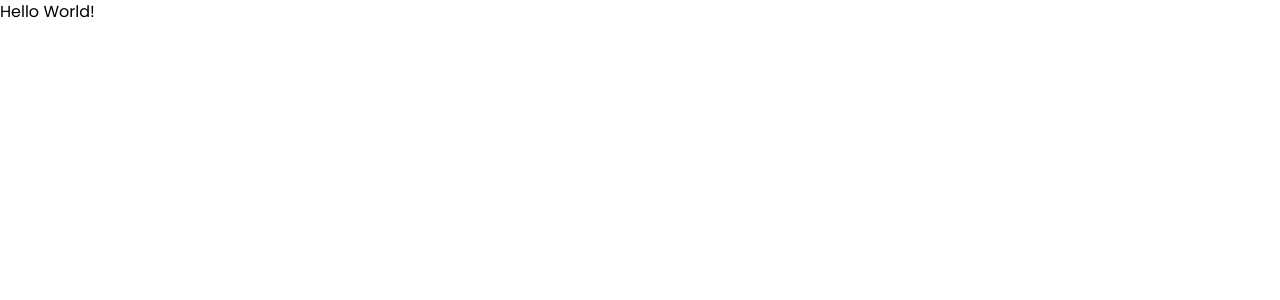
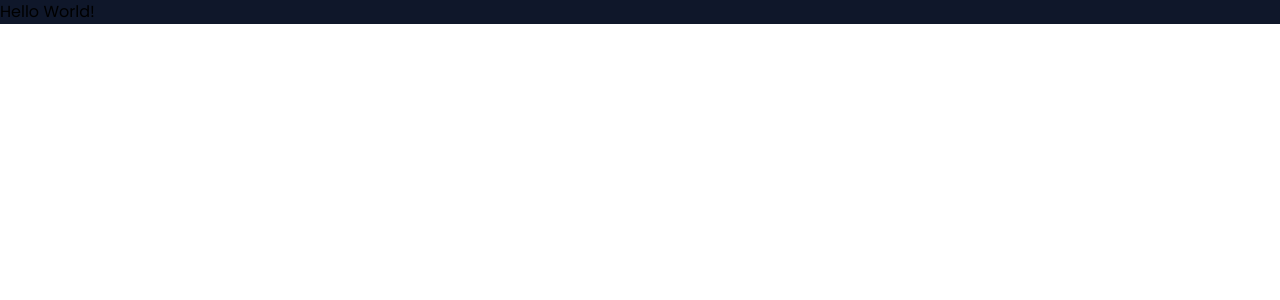
Before and after one commit to jaxonhill/personal-website-v2, a Next.js app: page / in a window 1280 px wide. Shown: the top 300 px of the page. Built offline with nearby package versions, Linux system fonts and the light colour scheme.

Commit message:
Add dark mode state

```diff
--- a/pages/_app.tsx
+++ b/pages/_app.tsx
@@ -1,13 +1,24 @@
-import '@/styles/globals.css'
-import type { AppProps } from 'next/app'
-import { Poppins } from 'next/font/google'
+import "@/styles/globals.css";
+import type { AppProps } from "next/app";
+import { Poppins } from "next/font/google";
+import { useState } from "react";
 
-const poppins = Poppins({ subsets: ["latin"], weight: ["400"] })
+// Create the poppins font and pass it as the main font for everything
+const poppins = Poppins({ subsets: ["latin"], weight: ["400"] });
 
 export default function App({ Component, pageProps }: AppProps) {
-  return (
-    <main className={poppins.className}>
-      <Component {...pageProps} />
-    </main>
-  )
+	// Hold state of if we are using dark mode or not, false by default
+	const [isDarkMode, setIsDarkMode] = useState(true);
+
+	return (
+		/*
+      Set the whole website to dark mode if the dark mode state is true
+      by applying "dark" class name on the main DOM element wrapping everything
+    */
+		<main className={`${isDarkMode && "dark"} ${poppins.className}`}>
+			<section className={`dark:bg-slate-900`}>
+				<Component {...pageProps} />
+			</section>
+		</main>
+	);
 }
--- a/pages/blog/[slug].tsx
+++ b/pages/blog/[slug].tsx
@@ -17,6 +17,8 @@ type PostProps = {
 	content: string;
 };
 
+// TODO: Make things into components in the components folder and then import them
+
 export default function PostPage({ slug, metadata, content }: PostProps) {
 	return (
 		<div className="max-w-2xl mx-auto">
@@ -26,7 +28,7 @@ export default function PostPage({ slug, metadata, content }: PostProps) {
 			</Link>
 			<div
 				dangerouslySetInnerHTML={{ __html: content }}
-				className="prose"
+				className="prose prose-slate dark:prose-invert"
 			></div>
 		</div>
 	);
--- a/tailwind.config.js
+++ b/tailwind.config.js
@@ -17,4 +17,5 @@ module.exports = {
   plugins: [
     require('@tailwindcss/typography'),
   ],
+  darkMode: "class",
 }
```
